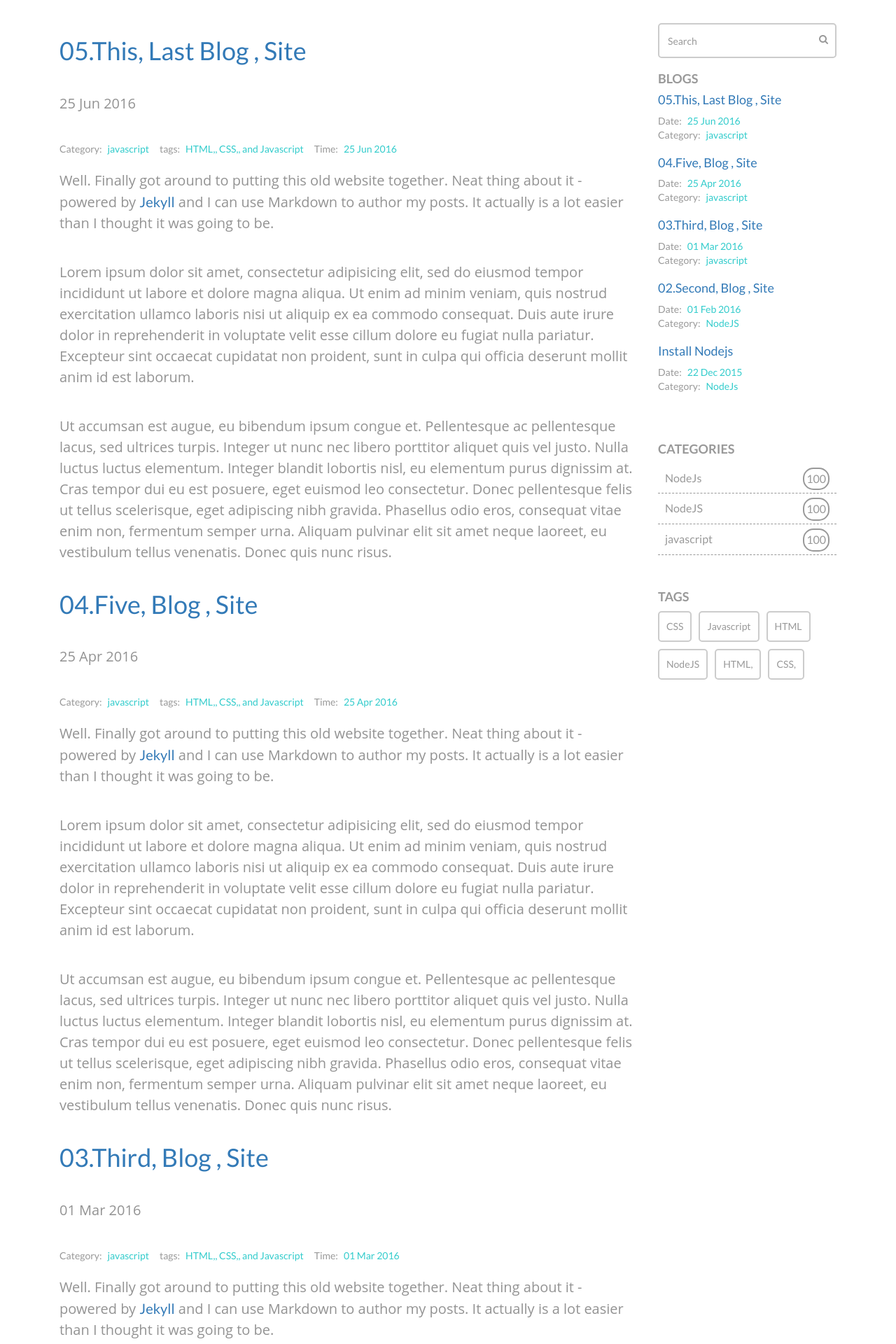
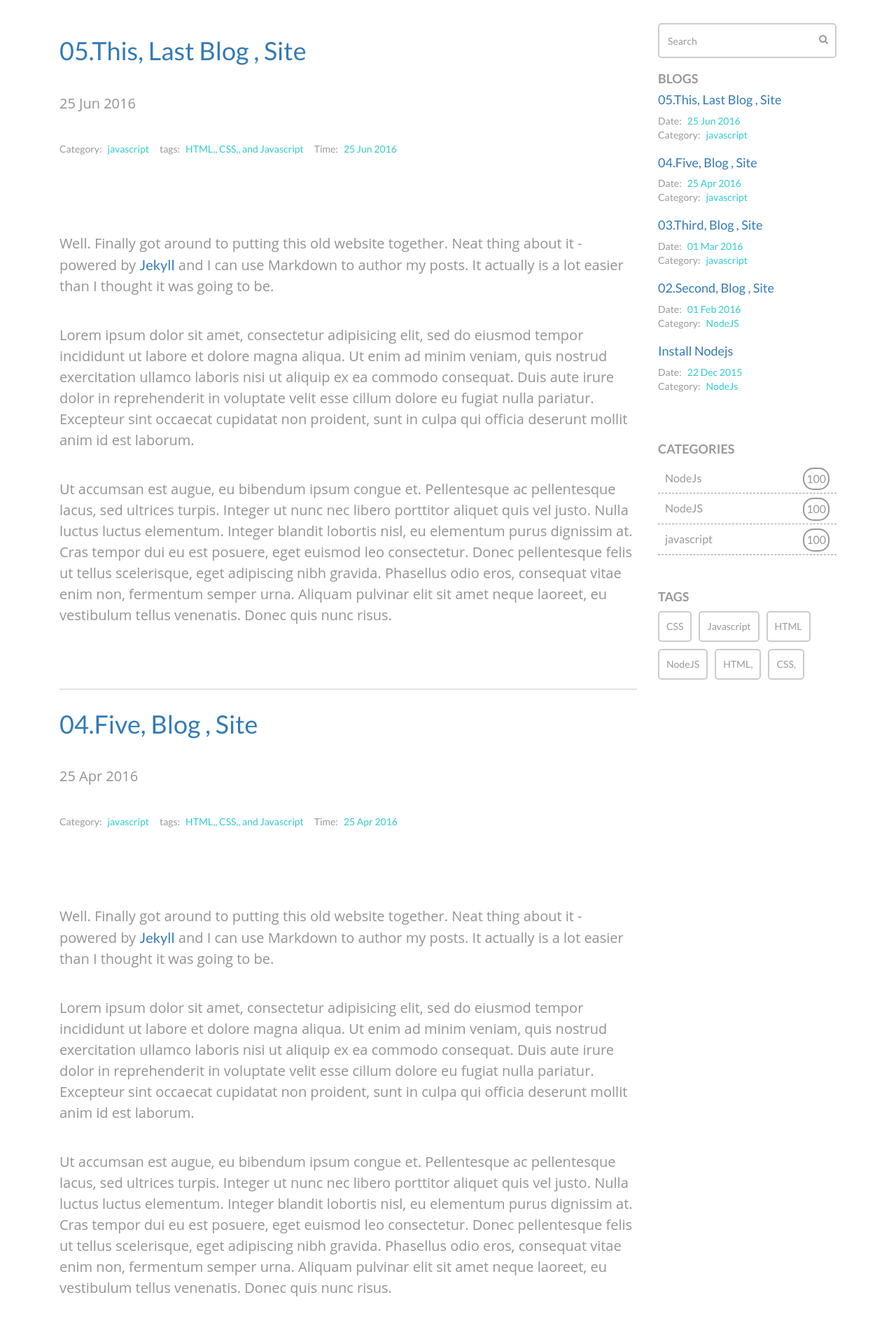
Before and after one commit to malekbenz/malekbenz, a Jekyll site: the page built from index.html, in a window 1280 px wide. Shown: the part 377-2297 px from the top of the page at 70% size. Built offline with Jekyll 4.4.1, drawn with Linux system fonts in a browser that asks for light colours; nearby versions of some CDN libraries; library files that are not in the unit come from our copies; the list of posts is cut into pages by our own code.

Commit message:
css section post

```diff
--- a/_includes/posts.html
+++ b/_includes/posts.html
@@ -12,7 +12,7 @@
 			</ul>
 		</p>
 		<div class="content">
-			<artcicle class="entry-content">
+			<artcicle class="section-post">
 				{{ post.content }}
 			</artcicle>
 
```
